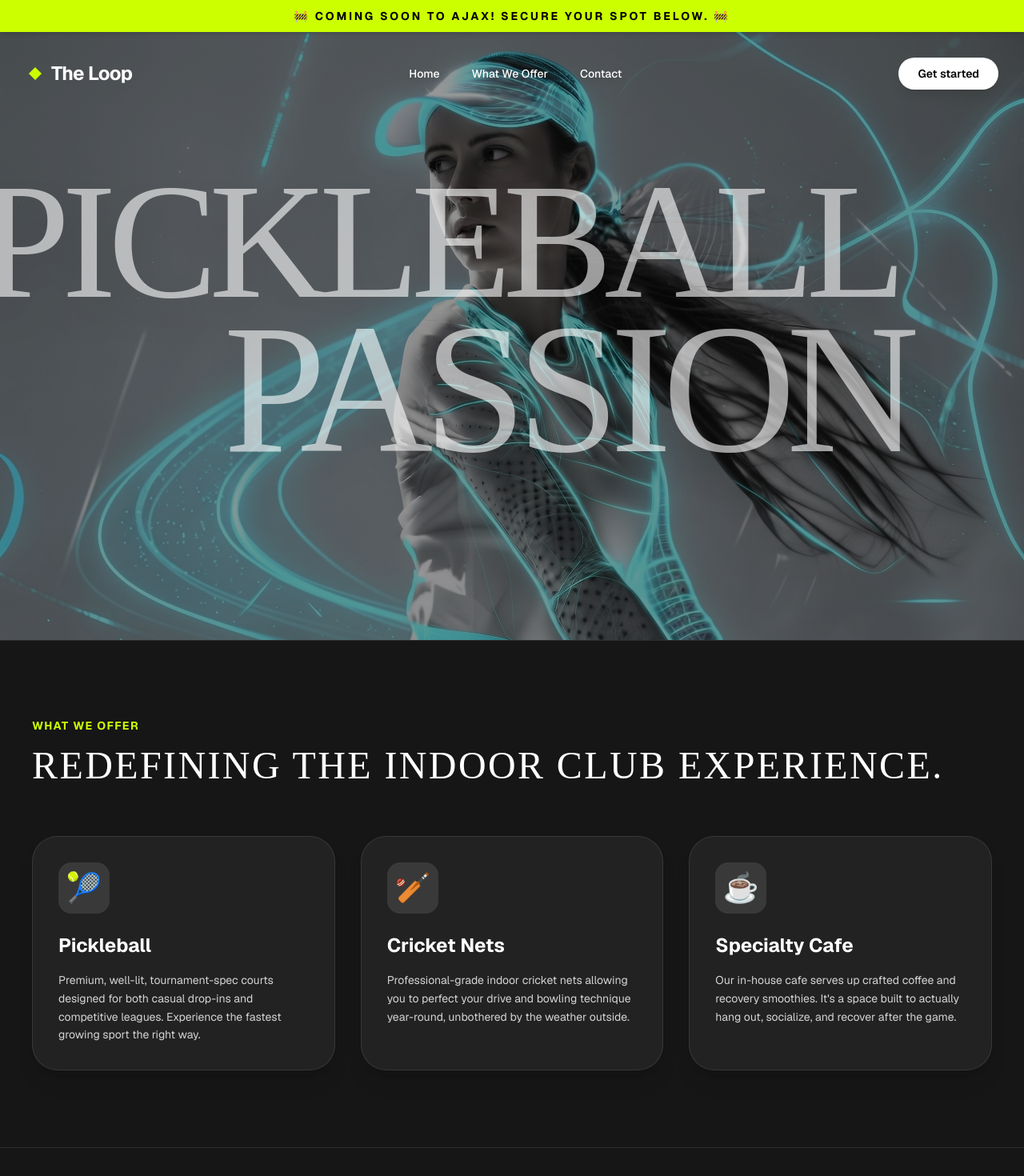
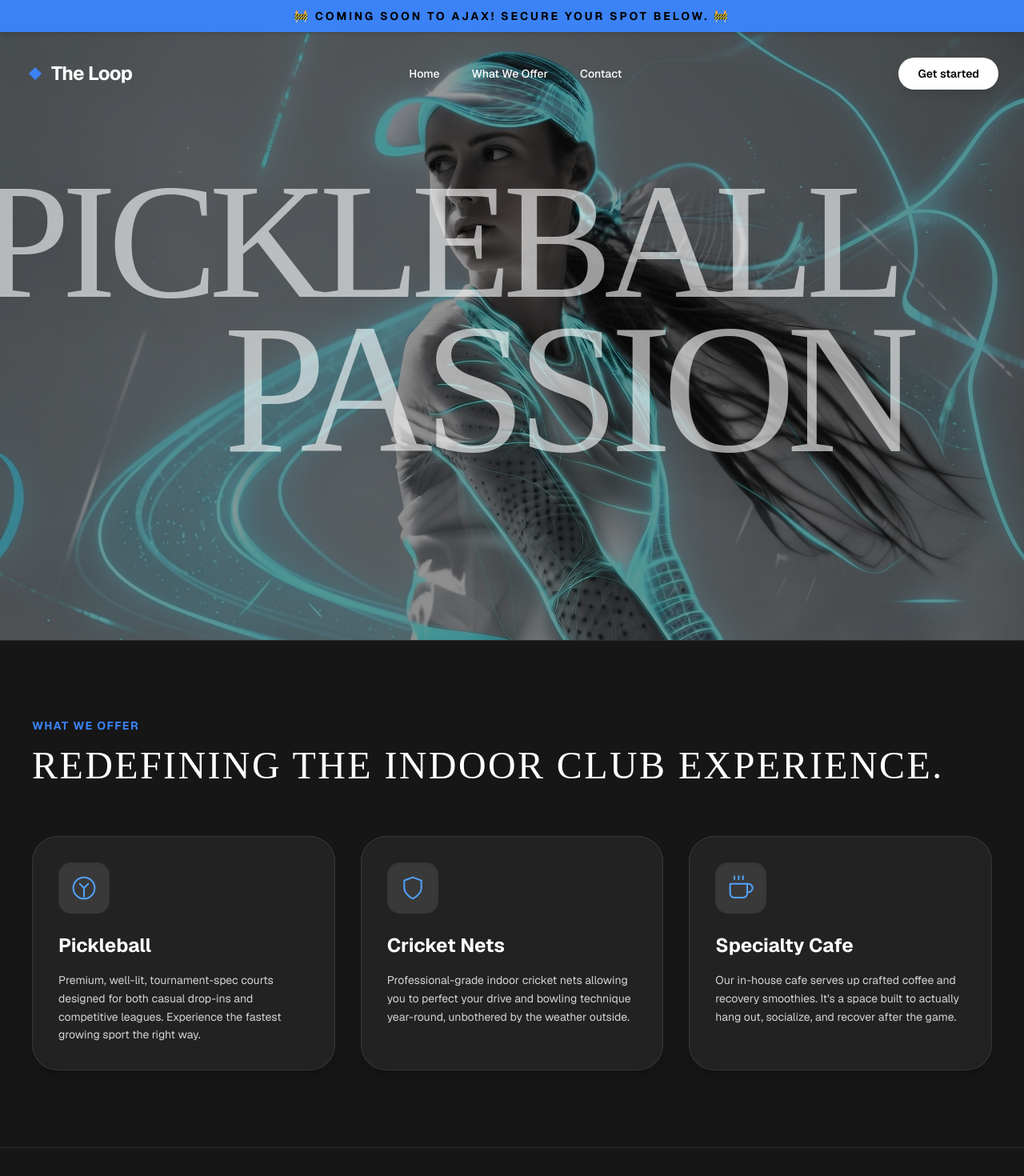
Before and after one commit to shaheertiger/the-loop-social-club, a Next.js app: page / in a window 1280 px wide. Shown: the top 1470 px of the page at 80% size. Built offline with nearby package versions, Linux system fonts and the light colour scheme.

Commit message:
Replaced emojis with premium blue SVGs and matched theme color

```diff
--- a/app/page.tsx
+++ b/app/page.tsx
@@ -18,7 +18,7 @@ export default function Home() {
       <section className="relative z-10 flex flex-col min-h-screen">
 
         {/* ─── COMING SOON BANNER ─── */}
-        <div className="w-full bg-[#ccff00] text-black font-bold text-center py-2.5 text-xs md:text-sm uppercase tracking-[0.2em] shadow-md z-30 relative">
+        <div className="w-full bg-[#3b82f6] text-black font-bold text-center py-2.5 text-xs md:text-sm uppercase tracking-[0.2em] shadow-md z-30 relative">
           🚧 Coming Soon to Ajax! Secure your spot below. 🚧
         </div>
         {/* Giant Overlay Heading (pushed behind the text) */}
@@ -34,15 +34,15 @@ export default function Home() {
         {/* Navigation Header (Simple, flat, no glass) */}
         <nav className="flex justify-between items-center px-8 py-8 w-full max-w-[1600px] mx-auto">
           <div className="text-2xl font-bold tracking-tight text-white flex items-center gap-2">
-            <svg className="w-6 h-6 fill-current text-[#ccff00]" viewBox="0 0 24 24"><path d="M4 12l8-8 8 8-8 8z"/></svg>
+            <svg className="w-6 h-6 fill-current text-[#3b82f6]" viewBox="0 0 24 24"><path d="M4 12l8-8 8 8-8 8z"/></svg>
             The Loop
           </div>
           <div className="hidden md:flex gap-10">
-            <a href="#home" className="hover:text-[#ccff00] text-sm font-medium transition-colors drop-shadow-md">Home</a>
-            <a href="#offer" className="hover:text-[#ccff00] text-sm font-medium transition-colors drop-shadow-md">What We Offer</a>
-            <a href="#contact" className="hover:text-[#ccff00] text-sm font-medium transition-colors drop-shadow-md">Contact</a>
+            <a href="#home" className="hover:text-[#3b82f6] text-sm font-medium transition-colors drop-shadow-md">Home</a>
+            <a href="#offer" className="hover:text-[#3b82f6] text-sm font-medium transition-colors drop-shadow-md">What We Offer</a>
+            <a href="#contact" className="hover:text-[#3b82f6] text-sm font-medium transition-colors drop-shadow-md">Contact</a>
           </div>
-          <button className="bg-white text-black px-6 py-2.5 rounded-full text-sm font-semibold hover:bg-[#ccff00] transition-colors shadow-lg">
+          <button className="bg-white text-black px-6 py-2.5 rounded-full text-sm font-semibold hover:bg-[#3b82f6] transition-colors shadow-lg">
             Get started
           </button>
         </nav>
@@ -53,12 +53,18 @@ export default function Home() {
       {/* ─── WHAT WE OFFER SECTION ─── */}
       <section id="offer" className="relative z-10 bg-neutral-900/80 backdrop-blur-2xl py-24 px-8 border-t border-white/10">
         <div className="max-w-[1200px] mx-auto">
-          <p className="text-[#ccff00] font-bold tracking-widest uppercase text-sm mb-4">What We Offer</p>
+          <p className="text-[#3b82f6] font-bold tracking-widest uppercase text-sm mb-4">What We Offer</p>
           <h2 className="text-4xl md:text-5xl font-['Anton'] uppercase tracking-wider mb-16 text-white">Redefining the indoor club experience.</h2>
 
           <div className="grid grid-cols-1 md:grid-cols-3 gap-8">
             <div className="bg-white/5 p-8 rounded-[2rem] border border-white/10 hover:bg-white/10 transition-colors shadow-xl">
-              <div className="text-[#ccff00] text-4xl mb-6 bg-white/10 w-16 h-16 flex items-center justify-center rounded-2xl">🎾</div>
+              <div className="text-blue-400 mb-6 bg-white/10 w-16 h-16 flex items-center justify-center rounded-2xl shadow-inner">
+                <svg className="w-8 h-8" viewBox="0 0 24 24" fill="none" stroke="currentColor" strokeWidth="1.5" strokeLinecap="round" strokeLinejoin="round">
+                  <circle cx="12" cy="12" r="10" />
+                  <path d="m16 8-4 4-4-4" />
+                  <path d="M12 12v8" />
+                </svg>
+              </div>
               <h3 className="text-2xl font-bold mb-4 text-white">Pickleball</h3>
               <p className="text-neutral-300 leading-relaxed text-sm">
                 Premium, well-lit, tournament-spec courts designed for both casual drop-ins and competitive leagues. Experience the fastest growing sport the right way.
@@ -66,7 +72,11 @@ export default function Home() {
             </div>
 
             <div className="bg-white/5 p-8 rounded-[2rem] border border-white/10 hover:bg-white/10 transition-colors shadow-xl">
-              <div className="text-[#ccff00] text-4xl mb-6 bg-white/10 w-16 h-16 flex items-center justify-center rounded-2xl">🏏</div>
+              <div className="text-blue-400 mb-6 bg-white/10 w-16 h-16 flex items-center justify-center rounded-2xl shadow-inner">
+                <svg className="w-8 h-8" viewBox="0 0 24 24" fill="none" stroke="currentColor" strokeWidth="1.5" strokeLinecap="round" strokeLinejoin="round">
+                  <path d="M12 22s8-4 8-10V5l-8-3-8 3v7c0 6 8 10 8 10z" />
+                </svg>
+              </div>
               <h3 className="text-2xl font-bold mb-4 text-white">Cricket Nets</h3>
               <p className="text-neutral-300 leading-relaxed text-sm">
                 Professional-grade indoor cricket nets allowing you to perfect your drive and bowling technique year-round, unbothered by the weather outside.
@@ -74,7 +84,15 @@ export default function Home() {
             </div>
 
             <div className="bg-white/5 p-8 rounded-[2rem] border border-white/10 hover:bg-white/10 transition-colors shadow-xl">
-              <div className="text-[#ccff00] text-4xl mb-6 bg-white/10 w-16 h-16 flex items-center justify-center rounded-2xl">☕</div>
+              <div className="text-blue-400 mb-6 bg-white/10 w-16 h-16 flex items-center justify-center rounded-2xl shadow-inner">
+                <svg className="w-8 h-8" viewBox="0 0 24 24" fill="none" stroke="currentColor" strokeWidth="1.5" strokeLinecap="round" strokeLinejoin="round">
+                  <path d="M18 8h1a4 4 0 0 1 0 8h-1" />
+                  <path d="M2 8h16v9a4 4 0 0 1-4 4H6a4 4 0 0 1-4-4V8z" />
+                  <line x1="6" y1="1" x2="6" y2="4" />
+                  <line x1="10" y1="1" x2="10" y2="4" />
+                  <line x1="14" y1="1" x2="14" y2="4" />
+                </svg>
+              </div>
               <h3 className="text-2xl font-bold mb-4 text-white">Specialty Cafe</h3>
               <p className="text-neutral-300 leading-relaxed text-sm">
                 Our in-house cafe serves up crafted coffee and recovery smoothies. It's a space built to actually hang out, socialize, and recover after the game.
@@ -88,7 +106,7 @@ export default function Home() {
       <section id="join" className="relative z-10 bg-neutral-900/95 backdrop-blur-3xl py-24 px-8 border-t border-white/10 flex justify-center">
         <div className="max-w-md w-full bg-white/5 p-10 rounded-[2rem] border border-white/10 shadow-2xl relative overflow-hidden">
 
-          <div className="absolute top-0 right-0 w-64 h-64 bg-[#ccff00] opacity-10 blur-[100px] rounded-full pointer-events-none"></div>
+          <div className="absolute top-0 right-0 w-64 h-64 bg-[#3b82f6] opacity-10 blur-[100px] rounded-full pointer-events-none"></div>
 
           <h2 className="text-4xl font-bold mb-3 font-['Anton'] tracking-wider uppercase text-white relative z-10">Join The Waitlist</h2>
           <p className="text-neutral-300 mb-10 text-[15px] font-medium relative z-10">
@@ -101,19 +119,19 @@ export default function Home() {
 
             <input
               type="text" name="name" placeholder="Full Name" required
-              className="p-4 rounded-xl bg-white/90 border-none text-black focus:ring-4 focus:ring-[#ccff00]/50 outline-none font-medium transition-all"
+              className="p-4 rounded-xl bg-white/90 border-none text-black focus:ring-4 focus:ring-[#3b82f6]/50 outline-none font-medium transition-all"
             />
             <input
               type="email" name="email" placeholder="Email Address" required
-              className="p-4 rounded-xl bg-white/90 border-none text-black focus:ring-4 focus:ring-[#ccff00]/50 outline-none font-medium transition-all"
+              className="p-4 rounded-xl bg-white/90 border-none text-black focus:ring-4 focus:ring-[#3b82f6]/50 outline-none font-medium transition-all"
             />
             <input
               type="tel" name="phone" placeholder="Phone Number" required
-              className="p-4 rounded-xl bg-white/90 border-none text-black focus:ring-4 focus:ring-[#ccff00]/50 outline-none font-medium transition-all"
+              className="p-4 rounded-xl bg-white/90 border-none text-black focus:ring-4 focus:ring-[#3b82f6]/50 outline-none font-medium transition-all"
             />
             <button
               type="submit"
-              className="bg-[#ccff00] text-black font-bold p-4 rounded-xl mt-4 text-[16px] uppercase tracking-wider hover:bg-white transition-colors shadow-xl"
+              className="bg-[#3b82f6] text-black font-bold p-4 rounded-xl mt-4 text-[16px] uppercase tracking-wider hover:bg-white transition-colors shadow-xl"
             >
               Secure My Spot
             </button>
```
